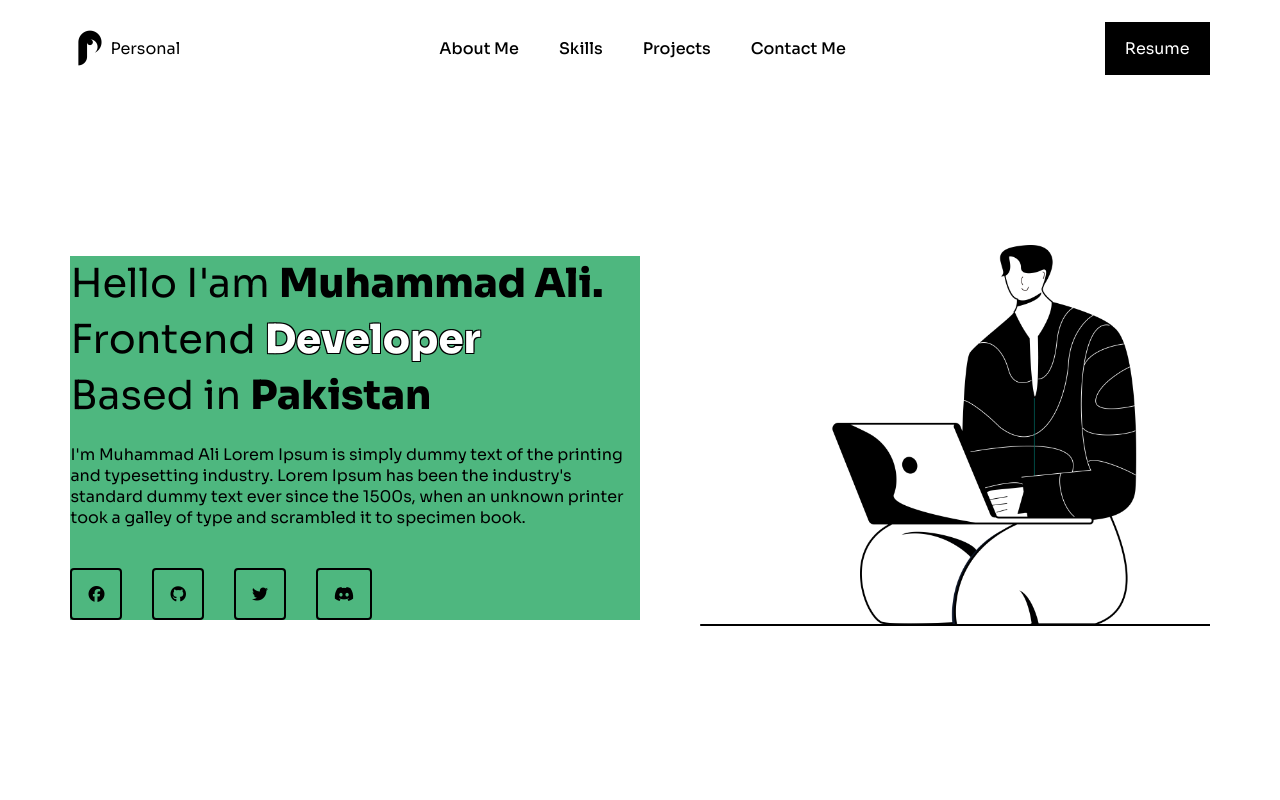
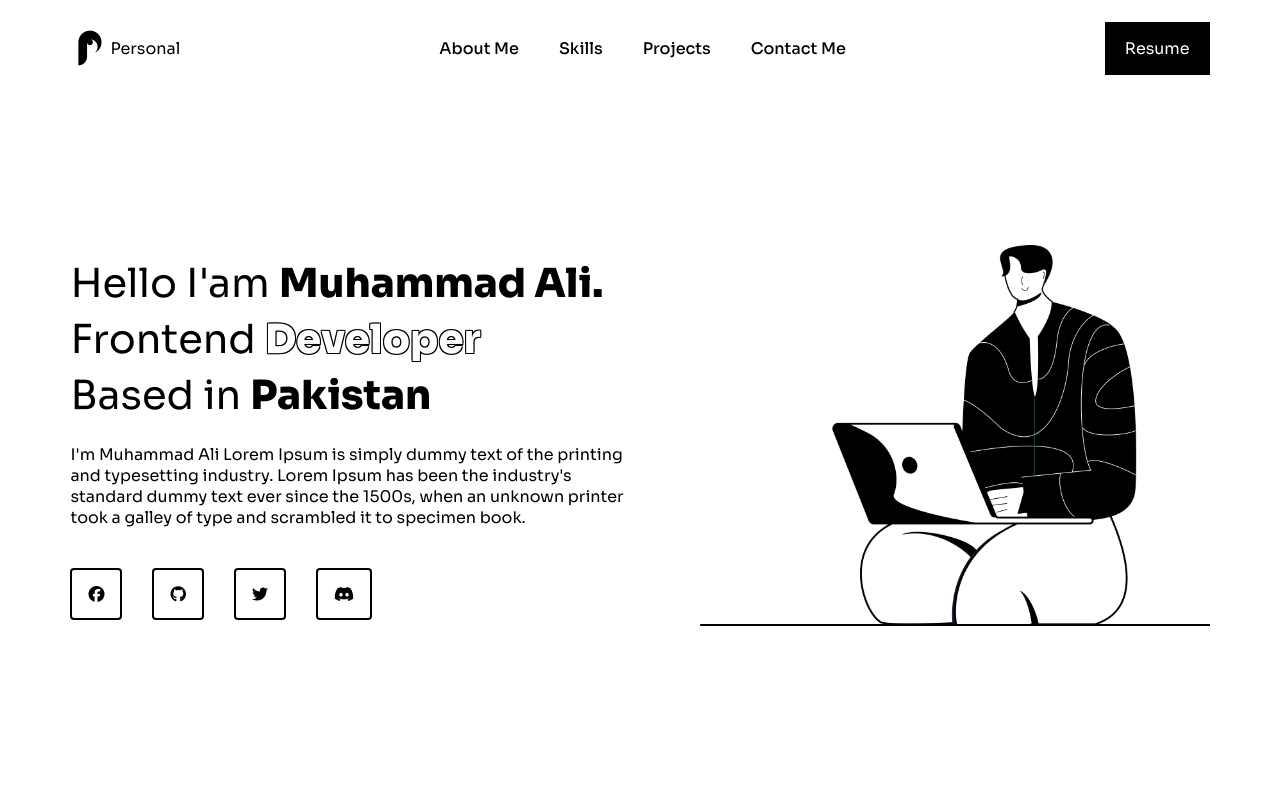
Before and after one commit to aliciviltech/react-portfolio, a React (Vite) app: page / in a window 1280 px wide. Shown: the top 800 px of the page. Built offline with nearby package versions, Linux system fonts and the light colour scheme.

Commit message:
Update Hero.css

```diff
--- a/src/components/Hero/Hero.css
+++ b/src/components/Hero/Hero.css
@@ -10,7 +10,6 @@
     display: flex;
     flex-direction: column;
     gap: 20px;
-    background-color: rgb(78, 183, 127);
 }
 .Hero .textSide .icons{
     display: flex;
```
